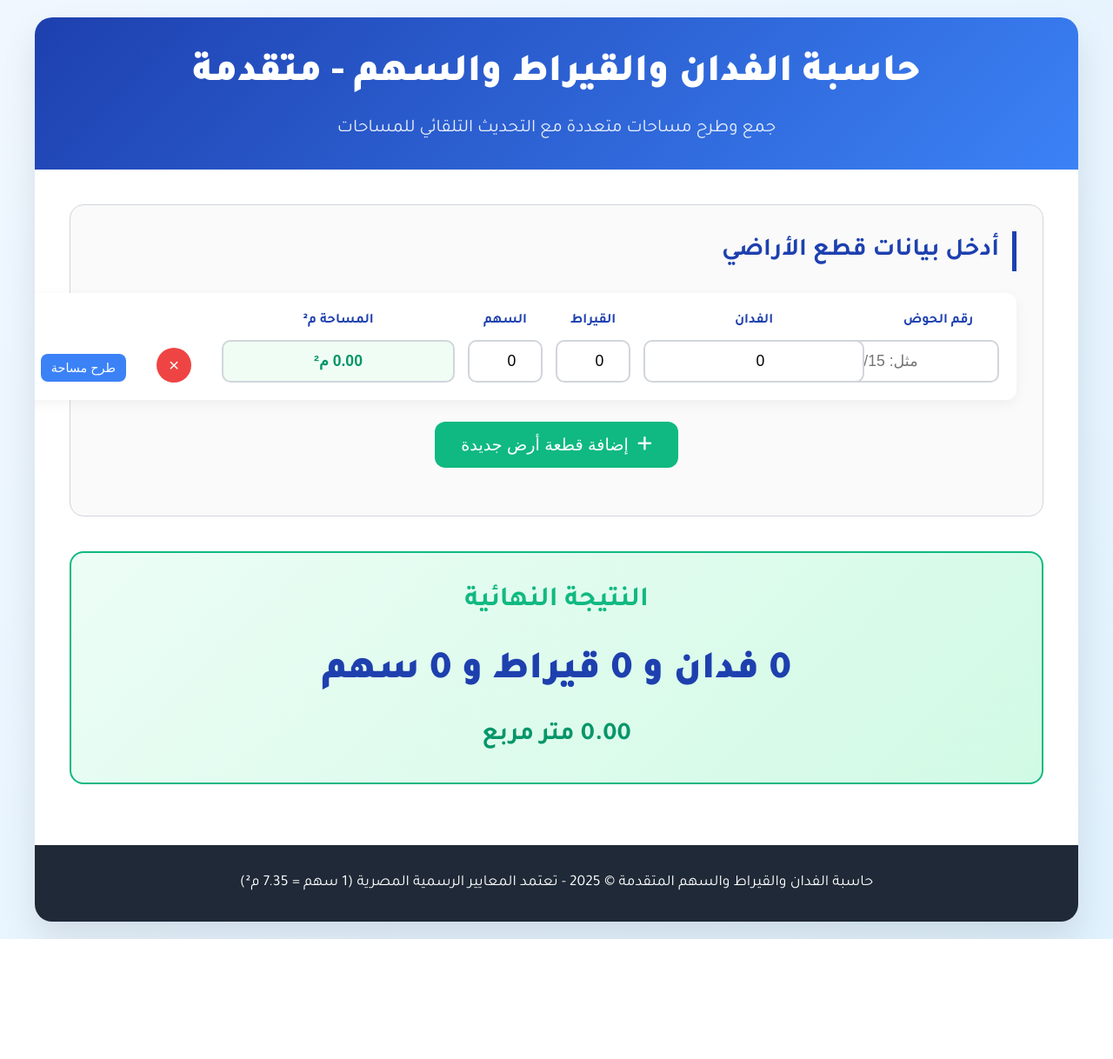
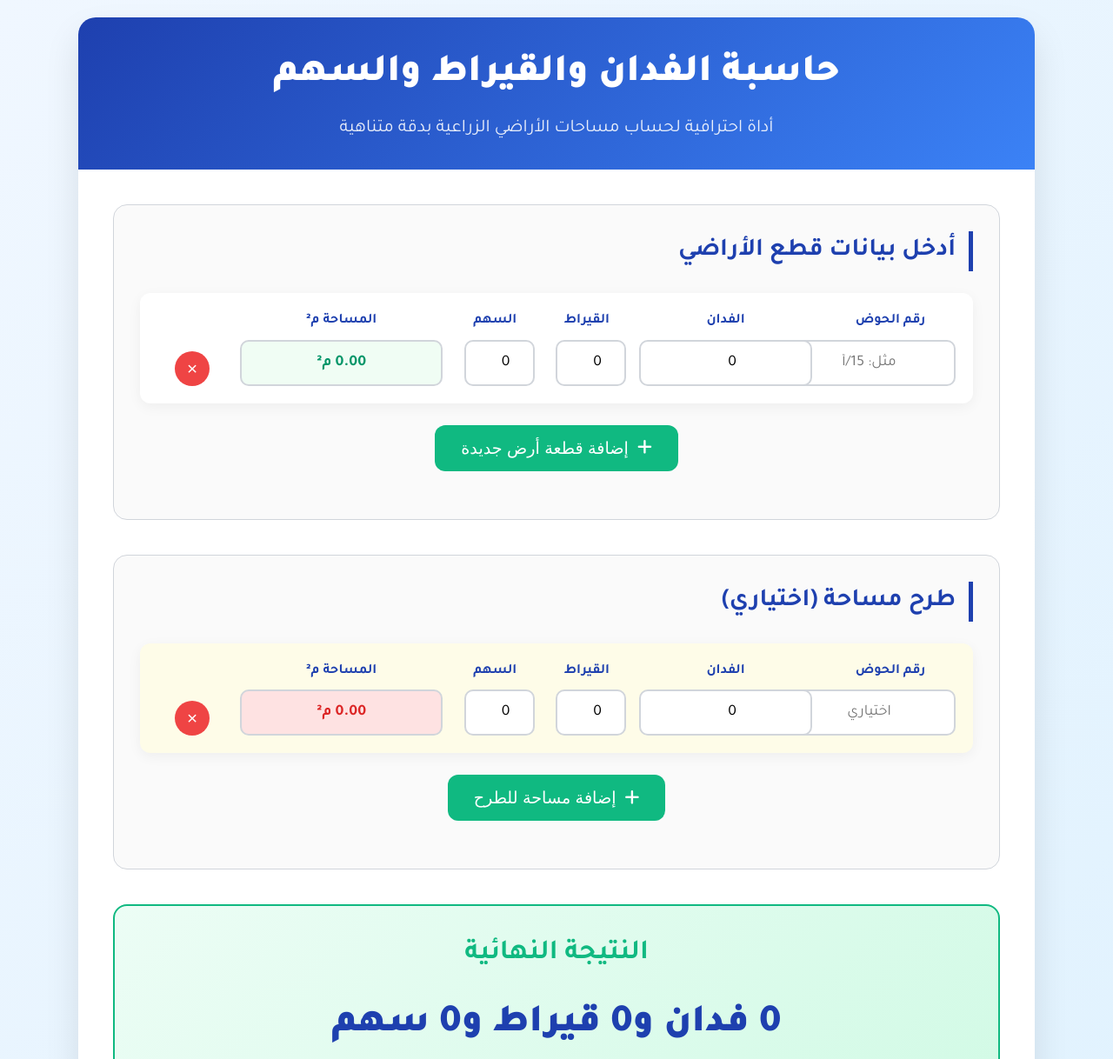
Before and after one commit to abukora/i3rat, a plain HTML site: page index.html in a window 1280 px wide. Shown: the top 1218 px of the page at 87% size. Before the commit the page ends 1080 px from the top, so only its background shows below. Drawn offline with Linux system fonts and the light colour scheme.

Commit message:
ضبط الحسابات
ضبط الحسابات الطرح اصبح بالشاشه افضل

```diff
--- a/index.html
+++ b/index.html
@@ -3,7 +3,7 @@
 <head>
 <meta charset="UTF-8">
 <meta name="viewport" content="width=device-width, initial-scale=1.0">
-<title>حاسبة الفدان والقيراط والسهم - متقدمة</title>
+<title>حاسبة الفدان والقيراط والسهم – احترافية</title>
 <link href="https://fonts.googleapis.com/css2?family=Tajawal:wght@300;400;500;700;900&display=swap" rel="stylesheet">
 <link rel="stylesheet" href="https://cdnjs.cloudflare.com/ajax/libs/font-awesome/6.5.1/css/all.min.css">
 <style>
@@ -25,7 +25,7 @@ body {
     line-height: 1.6;
 }
 .container {
-    max-width: 1200px;
+    max-width: 1100px;
     margin: 0 auto;
     background: white;
     border-radius: 20px;
@@ -43,9 +43,20 @@ header h1 {
     font-weight: 900;
     margin-bottom: 10px;
 }
-header p { font-size: 1.3rem; opacity: 0.9; }
-.main-content { padding: 40px; }
-.section { margin-bottom: 40px; background: #fafafa; border-radius: 16px; padding: 30px; border: 1px solid var(--border); }
+header p {
+    font-size: 1.3rem;
+    opacity: 0.9;
+}
+.main-content {
+    padding: 40px;
+}
+.section {
+    margin-bottom: 40px;
+    background: #fafafa;
+    border-radius: 16px;
+    padding: 30px;
+    border: 1px solid var(--border);
+}
 h2 {
     color: var(--primary);
     margin-bottom: 25px;
@@ -53,10 +64,13 @@ h2 {
     border-right: 5px solid var(--primary);
     padding-right: 15px;
 }
-.plots-container { display: grid; gap: 20px; }
+.plots-container {
+    display: grid;
+    gap: 20px;
+}
 .plot-row {
     display: grid;
-    grid-template-columns: 140px 1fr 1fr 1fr 1fr 80px 100px;
+    grid-template-columns: 150px 1fr 1fr 1fr 1fr 80px;
     gap: 15px;
     align-items: end;
     padding: 20px;
@@ -65,17 +79,30 @@ h2 {
     box-shadow: 0 4px 15px rgba(0,0,0,0.05);
     transition: all 0.3s;
 }
-.plot-row:hover { transform: translateY(-3px); box-shadow: 0 10px 25px rgba(0,0,0,0.1); }
-.plot-header { font-weight: bold; color: var(--primary); text-align: center; margin-bottom: 8px; }
+.plot-row:hover {
+    transform: translateY(-3px);
+    box-shadow: 0 10px 25px rgba(0,0,0,0.1);
+}
+.plot-header {
+    font-weight: bold;
+    color: var(--primary);
+    text-align: center;
+    margin-bottom: 8px;
+}
 input, select {
-    padding: 12px;
+    padding: 14px;
     border: 2px solid var(--border);
     border-radius: 10px;
     font-size: 1.1rem;
     text-align: center;
     transition: all 0.3s;
+    font-family: 'Tajawal', sans-serif;
 }
-input:focus, select:focus { outline: none; border-color: var(--primary); box-shadow: 0 0 0 4px rgba(59,130,246,0.2); }
+input:focus, select:focus {
+    outline: none;
+    border-color: var(--primary);
+    box-shadow: 0 0 0 4px rgba(59,130,246,0.2);
+}
 .remove-btn {
     background: var(--danger);
     color: white;
@@ -89,15 +116,6 @@ input:focus, select:focus { outline: none; border-color: var(--primary); box-sha
     align-items: center;
     justify-content: center;
     margin: auto;
-}
-.action-btn {
-    background: var(--primary-light);
-    color: white;
-    border: none;
-    padding: 8px 12px;
-    border-radius: 8px;
-    cursor: pointer;
-    font-size: 0.9rem;
 }
 .add-plot-btn {
     background: var(--success);
@@ -113,7 +131,10 @@ input:focus, select:focus { outline: none; border-color: var(--primary); box-sha
     margin: 25px auto;
     transition: all 0.3s;
 }
-.add-plot-btn:hover { background: #059669; transform: translateY(-2px); }
+.add-plot-btn:hover {
+    background: #059669;
+    transform: translateY(-2px);
+}
 .result-box {
     background: linear-gradient(135deg, #ecfdf5, #d1fae5);
     border: 2px solid #10b981;
@@ -123,21 +144,44 @@ input:focus, select:focus { outline: none; border-color: var(--primary); box-sha
     margin: 30px 0;
     font-size: 1.5rem;
 }
-.result-box h3 { color: var(--success); margin-bottom: 20px; font-size: 2rem; }
-.final-result { font-size: 2.8rem; font-weight: 900; color: var(--primary); margin: 15px 0; }
-.meters { font-size: 1.8rem; color: #059669; font-weight: bold; }
-footer { text-align: center; padding: 30px; background: #1f2937; color: white; font-size: 1.1rem; }
-@media (max-width: 992px) { .plot-row { grid-template-columns: 1fr; } header h1 { font-size: 2.2rem; } }
+.result-box h3 {
+    color: var(--success);
+    margin-bottom: 20px;
+    font-size: 2rem;
+}
+.final-result {
+    font-size: 2.8rem;
+    font-weight: 900;
+    color: var(--primary);
+    margin: 15px 0;
+}
+.meters {
+    font-size: 1.8rem;
+    color: #059669;
+    font-weight: bold;
+}
+footer {
+    text-align: center;
+    padding: 30px;
+    background: #1f2937;
+    color: white;
+    font-size: 1.1rem;
+}
+@media (max-width: 992px) {
+    .plot-row { grid-template-columns: 1fr; }
+    header h1 { font-size: 2.2rem; }
+}
 </style>
 </head>
 <body>
 <div class="container">
 <header>
-    <h1>حاسبة الفدان والقيراط والسهم - متقدمة</h1>
-    <p>جمع وطرح مساحات متعددة مع التحديث التلقائي للمساحات</p>
+    <h1>حاسبة الفدان والقيراط والسهم</h1>
+    <p>أداة احترافية لحساب مساحات الأراضي الزراعية بدقة متناهية</p>
 </header>
 
 <div class="main-content">
+
 <div class="section">
     <h2>أدخل بيانات قطع الأراضي</h2>
     <div id="plots-container" class="plots-container">
@@ -165,144 +209,165 @@ footer { text-align: center; padding: 30px; background: #1f2937; color: white; f
             <div>
                 <button class="remove-btn" onclick="removePlot(this)">×</button>
             </div>
+        </div>
+    </div>
+
+    <button class="add-plot-btn" onclick="addPlot()">
+        <i class="fas fa-plus"></i>
+        إضافة قطعة أرض جديدة
+    </button>
+</div>
+
+<div class="section">
+    <h2>طرح مساحة (اختياري)</h2>
+    <div id="subtract-container" class="plots-container">
+        <div class="plot-row" style="grid-template-columns: 150px 1fr 1fr 1fr 1fr 80px; background:#fefce8;">
             <div>
-                    <button class="action-btn" onclick="promptSubtract(this)">طرح مساحة</button>
+                <div class="plot-header">رقم الحوض</div>
+                <input type="text" class="sub-basin" placeholder="اختياري">
+            </div>
+            <div>
+                <div class="plot-header">الفدان</div>
+                <input type="number" class="sub-feddan" min="0" value="0">
+            </div>
+            <div>
+                <div class="plot-header">القيراط</div>
+                <input type="number" class="sub-qirat" min="0" max="23" value="0">
+            </div>
+            <div>
+                <div class="plot-header">السهم</div>
+                <input type="number" class="sub-sahm" min="0" max="23" value="0">
+            </div>
+            <div>
+                <div class="plot-header">المساحة م²</div>
+                <input type="text" class="sub-area-m2" readonly style="background:#fee2e2; color:#dc2626; font-weight:bold;">
+            </div>
+            <div>
+                <button class="remove-btn" onclick="removeSubPlot(this)">×</button>
             </div>
         </div>
     </div>
-        <button class="add-plot-btn" onclick="addPlot()">
-            <i class="fas fa-plus"></i> إضافة قطعة أرض جديدة
+    <button class="add-plot-btn" onclick="addSubPlot()">
+        <i class="fas fa-plus"></i>
+        إضافة مساحة للطرح
     </button>
 </div>
 
 <div class="result-box">
     <h3>النتيجة النهائية</h3>
-        <div class="final-result" id="final-result">0 فدان و 0 قيراط و 0 سهم</div>
+    <div class="final-result" id="final-result">0 فدان و0 قيراط و0 سهم</div>
     <div class="meters" id="total-meters">0.00 متر مربع</div>
 </div>
+
 </div>
-
 <footer>
-    حاسبة الفدان والقيراط والسهم المتقدمة © 2025 - تعتمد المعايير الرسمية المصرية (1 سهم = 7.35 م²)
+    حاسبة الفدان والقيراط والسهم الاحترافية © 2025 - تعتمد المعايير الرسمية المصرية (1 سهم = 7.35 م²)
 </footer>
 </div>
 
 <script>
 const SHARE_SQM = 7.35;
 
-// تحويل فدان/قيراط/سهم إلى الأسهم
-function toShares(f, q, s) { return f*576 + q*24 + s; }
-// تحويل الأسهم إلى فدان/قيراط/سهم
-function fromShares(shares){
-    const f = Math.floor(shares/576);
-    const rem = shares % 576;
-    const q = Math.floor(rem/24);
-    const s = rem % 24;
-    return {f,q,s};
-}
-
 function addPlot() {
     const container = document.getElementById('plots-container');
     const row = document.createElement('div');
     row.className = 'plot-row';
     row.innerHTML = `
-        <div>
-            <div class="plot-header">رقم الحوض</div>
-            <input type="text" class="basin" placeholder="مثل: 15/أ">
-        </div>
-        <div>
-            <div class="plot-header">الفدان</div>
-            <input type="number" class="feddan" min="0" value="0">
-        </div>
-        <div>
-            <div class="plot-header">القيراط</div>
-            <input type="number" class="qirat" min="0" max="23" value="0">
-        </div>
-        <div>
-            <div class="plot-header">السهم</div>
-            <input type="number" class="sahm" min="0" max="23" value="0">
-        </div>
-        <div>
-            <div class="plot-header">المساحة م²</div>
-            <input type="text" class="area-m2" readonly style="background:#f0fdf4; color:#059669; font-weight:bold;">
-        </div>
-        <div>
-            <button class="remove-btn" onclick="removePlot(this)">×</button>
-        </div>
-        <div>
-            <button class="action-btn" onclick="promptSubtract(this)">طرح مساحة</button>
-        </div>
-    `;
+        <div><div class="plot-header">رقم الحوض</div><input type="text" class="basin" placeholder="مثل: 15/أ"></div>
+        <div><div class="plot-header">الفدان</div><input type="number" class="feddan" min="0" value="0"></div>
+        <div><div class="plot-header">القيراط</div><input type="number" class="qirat" min="0" max="23" value="0"></div>
+        <div><div class="plot-header">السهم</div><input type="number" class="sahm" min="0" max="23" value="0"></div>
+        <div><div class="plot-header">المساحة م²</div><input type="text" class="area-m2" readonly style="background:#f0fdf4; color:#059669; font-weight:bold;"></div>
+        <div><button class="remove-btn" onclick="removePlot(this)">×</button></div>`;
     container.appendChild(row);
-    attachInputEvents(row);
+    attachInputEvents(row, false);
 }
 
 function removePlot(btn) {
-    if(document.querySelectorAll('.plot-row').length > 1){
+    if (document.querySelectorAll('.plot-row').length > 1) {
         btn.closest('.plot-row').remove();
         calculateTotal();
     }
 }
 
-function attachInputEvents(row){
-    const inputs = row.querySelectorAll('.feddan, .qirat, .sahm');
-    inputs.forEach(input=>{
-        input.addEventListener('input', ()=>{
-            updateRowArea(row);
+function addSubPlot() {
+    const container = document.getElementById('subtract-container');
+    const row = document.createElement('div');
+    row.className = 'plot-row';
+    row.style.background = "#fefce8";
+    row.innerHTML = `
+        <div><div class="plot-header">رقم الحوض</div><input type="text" class="sub-basin" placeholder="اختياري"></div>
+        <div><div class="plot-header">الفدان</div><input type="number" class="sub-feddan" min="0" value="0"></div>
+        <div><div class="plot-header">القيراط</div><input type="number" class="sub-qirat" min="0" max="23" value="0"></div>
+        <div><div class="plot-header">السهم</div><input type="number" class="sub-sahm" min="0" max="23" value="0"></div>
+        <div><div class="plot-header">المساحة م²</div><input type="text" class="sub-area-m2" readonly style="background:#fee2e2; color:#dc2626; font-weight:bold;"></div>
+        <div><button class="remove-btn" onclick="removeSubPlot(this)">×</button></div>`;
+    container.appendChild(row);
+    attachInputEvents(row, true);
+}
+
+function removeSubPlot(btn) {
+    if (document.querySelectorAll('#subtract-container .plot-row').length > 1) {
+        btn.closest('.plot-row').remove();
+        calculateTotal();
+    }
+}
+
+function attachInputEvents(row, isSubtract) {
+    const inputs = row.querySelectorAll('input[type="number"]');
+    inputs.forEach(input => {
+        input.addEventListener('input', () => {
+            updateRowArea(row, isSubtract);
             calculateTotal();
         });
     });
 }
 
-function updateRowArea(row){
-    const f = parseInt(row.querySelector('.feddan').value)||0;
-    const q = parseInt(row.querySelector('.qirat').value)||0;
-    const s = parseInt(row.querySelector('.sahm').value)||0;
-    const meters = (toShares(f,q,s)*SHARE_SQM).toFixed(2);
-    row.querySelector('.area-m2').value = meters.replace(/\B(?=(\d{3})+(?!\d))/g,",")+" م²";
+function updateRowArea(row, isSubtract) {
+    const f = parseInt(row.querySelector(isSubtract ? '.sub-feddan' : '.feddan')?.value) || 0;
+    const q = parseInt(row.querySelector(isSubtract ? '.sub-qirat' : '.qirat')?.value) || 0;
+    const s = parseInt(row.querySelector(isSubtract ? '.sub-sahm' : '.sahm')?.value) || 0;
+    const totalShares = f * 576 + q * 24 + s;
+    const meters = (totalShares * SHARE_SQM).toFixed(2);
+    row.querySelector(isSubtract ? '.sub-area-m2' : '.area-m2').value = meters.replace(/\B(?=(\d{3})+(?!\d))/g, ",") + " م²";
 }
 
-function calculateTotal(){
-    let totalShares=0;
-    document.querySelectorAll('.plot-row').forEach(row=>{
-        const f = parseInt(row.querySelector('.feddan').value)||0;
-        const q = parseInt(row.querySelector('.qirat').value)||0;
-        const s = parseInt(row.querySelector('.sahm').value)||0;
-        totalShares += toShares(f,q,s);
-        updateRowArea(row);
+function calculateTotal() {
+    let totalShares = 0;
+
+    // جمع كل قطع الأراضي
+    document.querySelectorAll('#plots-container .plot-row').forEach(row => {
+        const f = parseInt(row.querySelector('.feddan').value) || 0;
+        const q = parseInt(row.querySelector('.qirat').value) || 0;
+        const s = parseInt(row.querySelector('.sahm').value) || 0;
+        totalShares += f*576 + q*24 + s;
+        updateRowArea(row, false);
     });
-    const {f,q,s} = fromShares(totalShares);
-    const totalMeters = (totalShares*SHARE_SQM).toFixed(2);
-    document.getElementById('final-result').textContent = `${f} فدان و ${q} قيراط و ${s} سهم`;
-    document.getElementById('total-meters').textContent = totalMeters.replace(/\B(?=(\d{3})+(?!\d))/g,",")+" متر مربع";
+
+    // طرح المساحات الاختيارية
+    document.querySelectorAll('#subtract-container .plot-row').forEach(row => {
+        const f = parseInt(row.querySelector('.sub-feddan').value) || 0;
+        const q = parseInt(row.querySelector('.sub-qirat').value) || 0;
+        const s = parseInt(row.querySelector('.sub-sahm').value) || 0;
+        totalShares -= f*576 + q*24 + s;
+        totalShares = Math.max(0, totalShares);
+        updateRowArea(row, true);
+    });
+
+    // تحويل الأسهم إلى فدان/قيراط/سهم
+    const feddan = Math.floor(totalShares / 576);
+    const remAfterFeddan = totalShares % 576;
+    const qirat = Math.floor(remAfterFeddan / 24);
+    const sahm = remAfterFeddan % 24;
+
+    document.getElementById('final-result').textContent = `${feddan} فدان و${qirat} قيراط و${sahm} سهم`;
+    document.getElementById('total-meters').textContent = (totalShares * SHARE_SQM).toFixed(2).replace(/\B(?=(\d{3})+(?!\d))/g, ",") + " متر مربع";
 }
 
-// طرح مساحة عبر نافذة إدخال
-function promptSubtract(btn){
-    const row = btn.closest('.plot-row');
-    const subF = parseInt(prompt("أدخل فدان للطرح:",0))||0;
-    const subQ = parseInt(prompt("أدخل قيراط للطرح:",0))||0;
-    const subS = parseInt(prompt("أدخل سهم للطرح:",0))||0;
-    subtractPlot(row, subF, subQ, subS);
-}
-
-// طرح مساحة من صف محدد
-function subtractPlot(row, subF, subQ, subS){
-    const f = parseInt(row.querySelector('.feddan').value)||0;
-    const q = parseInt(row.querySelector('.qirat').value)||0;
-    const s = parseInt(row.querySelector('.sahm').value)||0;
-    let shares = toShares(f,q,s) - toShares(subF,subQ,subS);
-    if(shares<0) shares=0;
-    const {f:newF, q:newQ, s:newS} = fromShares(shares);
-    row.querySelector('.feddan').value = newF;
-    row.querySelector('.qirat').value = newQ;
-    row.querySelector('.sahm').value = newS;
-    updateRowArea(row);
-    calculateTotal();
-}
-
-document.addEventListener('DOMContentLoaded',()=>{
-    document.querySelectorAll('.plot-row').forEach(row=>attachInputEvents(row));
+// تهيئة الأحداث عند تحميل الصفحة
+document.addEventListener('DOMContentLoaded', () => {
+    document.querySelectorAll('.plot-row').forEach(row => attachInputEvents(row, false));
+    document.querySelectorAll('#subtract-container .plot-row').forEach(row => attachInputEvents(row, true));
     calculateTotal();
 });
 </script>
```
Lines whose indentation alone changed are shown as unchanged.
